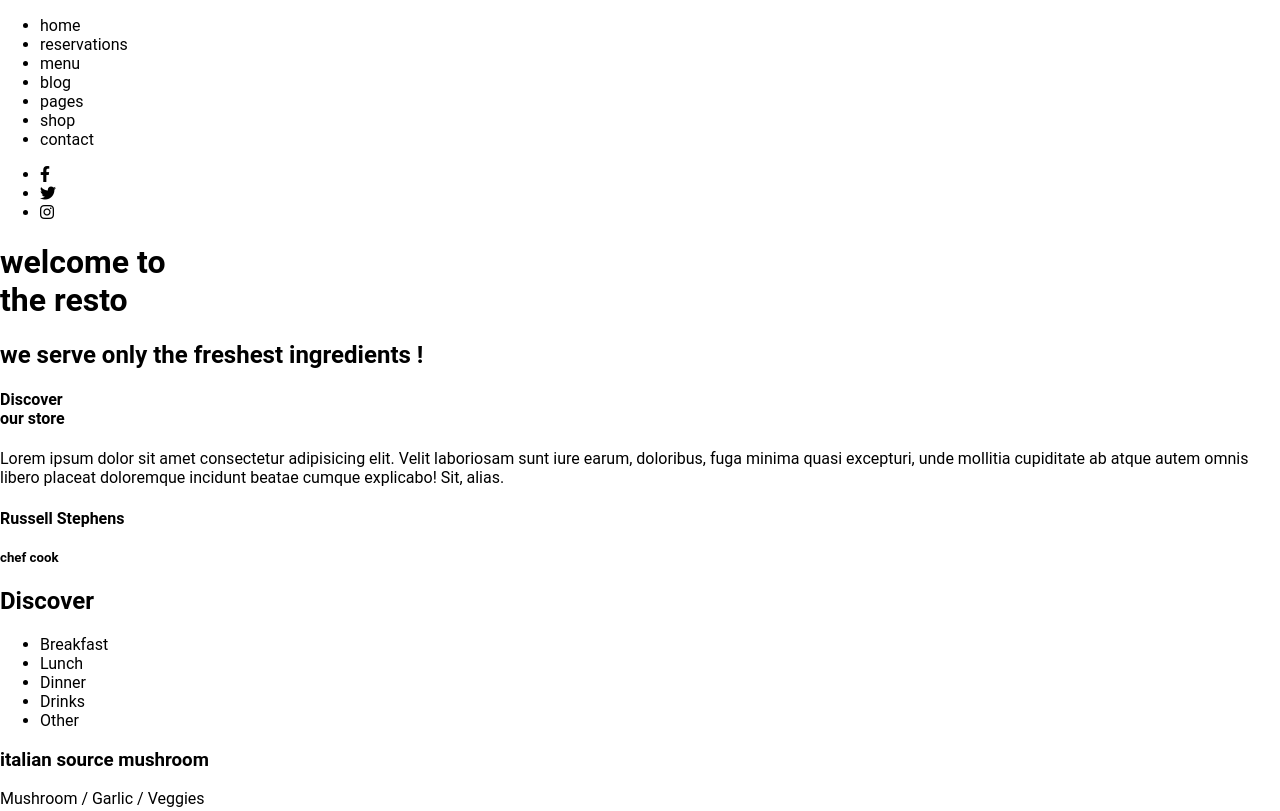
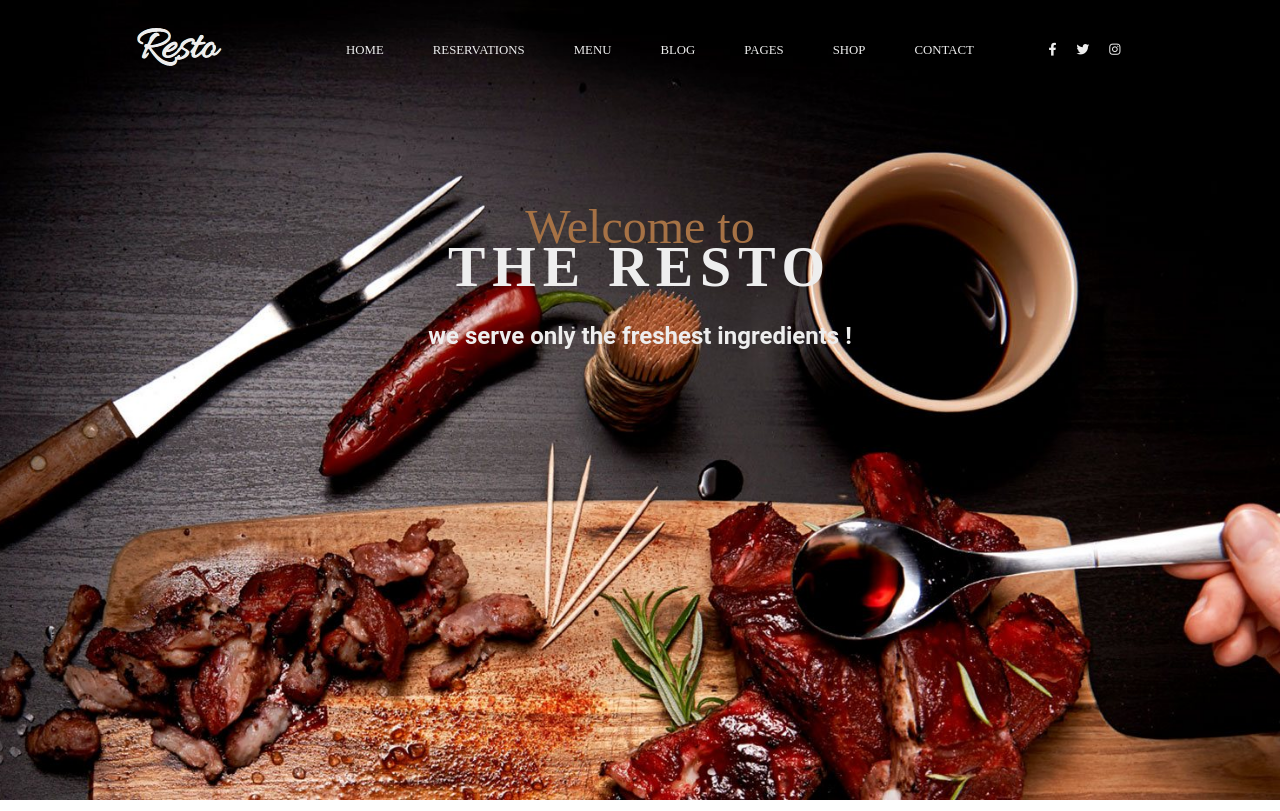
Before and after one commit to YounesDahmani/My-Resto, a plain HTML site: page index.html in a window 1280 px wide. Shown: the top 811 px of the page. Drawn offline with Linux system fonts and the light colour scheme.

Commit message:
Realoization of the nav bar and part of the header

```diff
--- a/assets/styles/_settings.scss
+++ b/assets/styles/_settings.scss
@@ -42,7 +42,11 @@ $color4: #21201e;
 body {
   margin: 0;
   padding: 0;
+  list-style-type: none;
   box-sizing: border-box;
   min-height: 100vh;
   font-family: $font3;
 }
+ul {
+  list-style-type: none;
+}
--- a/assets/styles/layouts/_header.scss
+++ b/assets/styles/layouts/_header.scss
@@ -0,0 +1,50 @@
+header {
+  min-height: 100vh;
+  background: url(/assets/img/bg-slider-06.jpg) center/cover;
+  color: $color1;
+  text-align: center;
+  width: 100%;
+
+  nav {
+    display: grid;
+    align-items: center;
+    width: 80%;
+    margin: 0 auto;
+    grid-template-columns: 15% 70% 10%;
+    .logo {
+      background: url(/assets/img/logo-maquette-desktop.png) center no-repeat;
+      width: 100px;
+      height: 100px;
+    }
+    ul {
+      display: flex;
+      flex-direction: row;
+      justify-content: space-around;
+      text-transform: uppercase;
+      font-family: $font2;
+      font-size: 0.8rem;
+      li {
+        padding: 0px 10px;
+      }
+    }
+  }
+}
+
+.header-title {
+  padding: 75px 0px 15px;
+  h1 {
+    @include title;
+    font-family: $font1;
+    font-size: 3rem;
+    font-weight: 100;
+    line-height: 40px;
+
+    span {
+      @include title2;
+      font-size: 3.5rem;
+      text-transform: uppercase;
+      font-weight: 600;
+      letter-spacing: 7px;
+    }
+  }
+}
--- a/index.html
+++ b/index.html
@@ -35,7 +35,7 @@
             </ul>
         </nav>
         <div class="header-title">
-            <h1>welcome to<br><span>the resto</span></h1>
+            <h1>Welcome to<br><span>the resto</span></h1>
             <div class="icon-header"></div>
             <h2>we serve only the freshest ingredients !</h2>
         </div>
```
Also changed, not shown: assets/img/logo-maquette-desktop.png (added), assets/styles/index.css, 1 other file.
